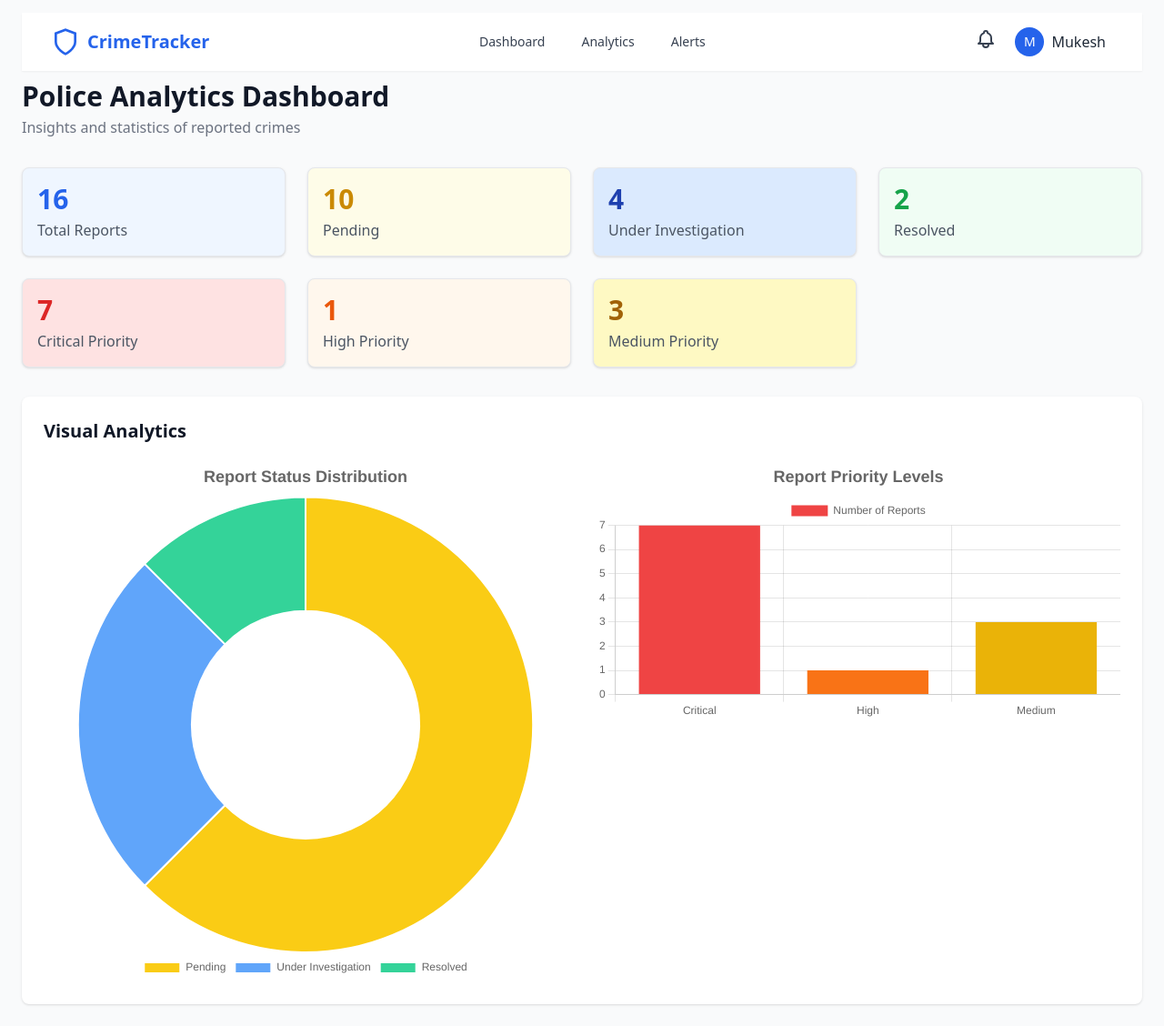
After one commit to Mukesh-15/Crime-Reporting-System, a Django app: page /analytics/ in a window 1280 px wide. The commit adds this page. Shown: the whole page at 91% size. Run offline with Django 5.2, Linux system fonts and the light colour scheme; a user stored in the database is signed in; data comes from the database, SQL or seed files in the repository; data that the repository does not hold is empty; some libraries are stand-ins or nearby versions.

Commit message:
io dashboard changed

```diff
--- a/main/urls.py
+++ b/main/urls.py
@@ -12,6 +12,7 @@ urlpatterns = [
     path('register/', views.sign_up, name='register'),
     path('view-profile/', views.profile_view, name='profile_view'),
     path('staff/view-profile/<int:user_id>/', views.view_user_profile, name='view_user_profile'),
+    path('analytics/', views.analytics_view, name='analytics'),
     path('edit-profile/', views.edit_profile, name='edit_profile'),
     path('alerts/', views.alerts, name='alerts'),
     path('notifications/', views.get_notifications, name='get_notifications'),
--- a/main/views.py
+++ b/main/views.py
@@ -54,9 +54,25 @@ def staff_home(request):
 
     return render(request, "PoliceDashboard.html", context)
 
+@user_passes_test(lambda u: u.is_staff)
+def analytics_view(request):
+    stats = {
+        'total': UserCrimeReport.objects.count(),
+        'pending': UserCrimeReport.objects.filter(status="Pending").count(),
+        'investigating': UserCrimeReport.objects.filter(status="Under Investigation").count(),
+        'resolved': UserCrimeReport.objects.filter(status="Resolved").count(),
+        'critical': UserCrimeReport.objects.filter(priority=5).count(),
+        'high': UserCrimeReport.objects.filter(priority=4).count(),
+        'medium': UserCrimeReport.objects.filter(priority=3).count(),
+    }
+    return render(request, 'police_analytics.html', {'stats': stats})
+
 
 @login_required
 def crime_reporting(request):
+    if request.user.is_staff:
+        return redirect('/')
+
     if request.method == 'POST':
         typeofCrime = request.POST.get('typeofCrime')
         description = request.POST.get('description')
@@ -294,7 +310,6 @@ def alerts(request):
     return render(request, 'alerts.html',context)
 
 
-
 @login_required
 def get_notifications(request):
     latest_notifications = Notification.objects.filter(user=request.user).order_by('-date')[:10]
--- a/templates/Header.html
+++ b/templates/Header.html
@@ -12,8 +12,15 @@
       <!-- Nav Links (Desktop) -->
       <nav class="hidden md:flex items-center space-x-4">
         <a href="/" class="text-gray-700 hover:text-blue-600 px-3 py-2 rounded-md text-sm font-medium">Dashboard</a>
+        {% if user.is_staff %}
+        <a href="{% url 'analytics' %}"
+          class="text-gray-700 hover:text-blue-600 px-3 py-2 rounded-md text-sm font-medium flex items-center gap-1">
+          Analytics
+        </a>
+        {% else %}
         <a href="{% url 'report_crime'%}"
           class="text-gray-700 hover:text-blue-600 px-3 py-2 rounded-md text-sm font-medium">Report Crime</a>
+        {% endif %}
         <a href="{% url 'alerts'%}"
           class="text-gray-700 hover:text-blue-600 px-3 py-2 rounded-md text-sm font-medium">Alerts</a>
       </nav>
@@ -113,12 +120,23 @@
       </svg>
       Dashboard
     </a>
+    {% if user.is_staff %}
+    <a href="{% url 'analytics' %}" class="flex items-center text-gray-700 hover:text-blue-600">
+      <svg class="h-5 w-5 mr-2" fill="none" stroke="currentColor" stroke-width="2" viewBox="0 0 24 24">
+        <path d="M3 3v18h18" />
+        <path d="M7 13h2v5H7zM11 9h2v9h-2zM15 6h2v12h-2z" />
+      </svg>
+      Analytics
+    </a>
+    {% else %}
     <a href="{% url 'report_crime'%}" class="flex items-center text-gray-700 hover:text-blue-600">
       <svg class="h-5 w-5 mr-2" fill="none" stroke="currentColor" stroke-width="2" viewBox="0 0 24 24">
         <path d="M9 12h6m-6 4h6m-7 4h8a2 2 0 002-2V6a2 2 0 00-2-2H7a2 2 0 00-2 2v12a2 2 0 002 2z" />
       </svg>
       Report Crime
     </a>
+    {% endif %}
+
     <a href="{% url 'alerts'%}" class="flex items-center text-gray-700 hover:text-blue-600">
       <svg class="h-5 w-5 mr-2" fill="none" stroke="currentColor" stroke-width="2" viewBox="0 0 24 24">
         <path d="M3 3v18h18" />
@@ -197,7 +215,6 @@
       .then(() => loadNotifications());
   }
 
-  // Auto-refresh badge every 30s
   setInterval(() => {
     fetch('/notifications/')
       .then(res => res.json())
@@ -212,7 +229,6 @@
       });
   }, 30000);
 
-  // Initial badge fetch on load
   window.addEventListener("DOMContentLoaded", () => {
     fetch('/notifications/')
       .then(res => res.json())
--- /dev/null
+++ b/templates/police_analytics.html
@@ -0,0 +1,148 @@
+<!DOCTYPE html>
+<html lang="en">
+
+<head>
+  <meta charset="UTF-8" />
+  <meta name="viewport" content="width=device-width, initial-scale=1.0" />
+  <title>Police Analytics Dashboard</title>
+  <script src="https://cdn.tailwindcss.com"></script>
+  <script src="https://cdn.jsdelivr.net/npm/chart.js"></script>
+  <style>
+    header {
+      position: sticky;
+      top: 0;
+      margin-bottom: 10px;
+      margin-top: -10px;
+      z-index: 2;
+    }
+  </style>
+</head>
+
+<body class="bg-gray-50 text-gray-900 p-6 font-sans">
+  {% include "Header.html" %}
+
+  <div class="max-w-7xl mx-auto space-y-8">
+    <div>
+      <h1 class="text-3xl font-bold">Police Analytics Dashboard</h1>
+      <p class="text-gray-500 mt-1">Insights and statistics of reported crimes</p>
+    </div>
+
+    <!-- Stats Summary -->
+    <div class="grid grid-cols-2 md:grid-cols-3 lg:grid-cols-4 gap-6">
+      <div class="p-4 border rounded-lg bg-blue-50 shadow">
+        <p class="text-3xl font-bold text-blue-600">{{ stats.total }}</p>
+        <p class="text-gray-600 mt-1">Total Reports</p>
+      </div>
+      <div class="p-4 border rounded-lg bg-yellow-50 shadow">
+        <p class="text-3xl font-bold text-yellow-600">{{ stats.pending }}</p>
+        <p class="text-gray-600 mt-1">Pending</p>
+      </div>
+      <div class="p-4 border rounded-lg bg-blue-100 shadow">
+        <p class="text-3xl font-bold text-blue-800">{{ stats.investigating }}</p>
+        <p class="text-gray-600 mt-1">Under Investigation</p>
+      </div>
+      <div class="p-4 border rounded-lg bg-green-50 shadow">
+        <p class="text-3xl font-bold text-green-600">{{ stats.resolved }}</p>
+        <p class="text-gray-600 mt-1">Resolved</p>
+      </div>
+      <div class="p-4 border rounded-lg bg-red-100 shadow">
+        <p class="text-3xl font-bold text-red-600">{{ stats.critical }}</p>
+        <p class="text-gray-600 mt-1">Critical Priority</p>
+      </div>
+      <div class="p-4 border rounded-lg bg-orange-50 shadow">
+        <p class="text-3xl font-bold text-orange-600">{{ stats.high }}</p>
+        <p class="text-gray-600 mt-1">High Priority</p>
+      </div>
+      <div class="p-4 border rounded-lg bg-yellow-100 shadow">
+        <p class="text-3xl font-bold text-yellow-700">{{ stats.medium }}</p>
+        <p class="text-gray-600 mt-1">Medium Priority</p>
+      </div>
+    </div>
+
+    <!-- Charts Section -->
+    <div class="bg-white rounded-lg shadow p-6">
+      <h2 class="text-xl font-semibold mb-4">Visual Analytics</h2>
+
+      <div class="grid grid-cols-1 md:grid-cols-2 gap-8">
+        <div>
+          <canvas id="statusChart"></canvas>
+        </div>
+        <div>
+          <canvas id="priorityChart"></canvas>
+        </div>
+      </div>
+    </div>
+  </div>
+
+  <script>
+    const statusData = [
+      {{ stats.pending }},
+      {{ stats.investigating }},
+      {{ stats.resolved }}
+    ];
+
+    const priorityData = [
+      {{ stats.critical }},
+      {{ stats.high }},
+      {{ stats.medium }}
+    ];
+
+    const statusCtx = document.getElementById('statusChart');
+    const priorityCtx = document.getElementById('priorityChart');
+
+    new Chart(statusCtx, {
+      type: 'doughnut',
+      data: {
+        labels: ['Pending', 'Under Investigation', 'Resolved'],
+        datasets: [{
+          data: statusData,
+          backgroundColor: ['#FACC15', '#60A5FA', '#34D399'],
+        }]
+      },
+      options: {
+        plugins: {
+          title: {
+            display: true,
+            text: 'Report Status Distribution',
+            font: {
+              size: 18
+            }
+          },
+          legend: {
+            position: 'bottom'
+          }
+        }
+      }
+    });
+
+    new Chart(priorityCtx, {
+      type: 'bar',
+      data: {
+        labels: ['Critical', 'High', 'Medium'],
+        datasets: [{
+          label: 'Number of Reports',
+          data: priorityData,
+          backgroundColor: ['#EF4444', '#F97316', '#EAB308']
+        }]
+      },
+      options: {
+        plugins: {
+          title: {
+            display: true,
+            text: 'Report Priority Levels',
+            font: {
+              size: 18
+            }
+          }
+        },
+        scales: {
+          y: {
+            beginAtZero: true
+          }
+        }
+      }
+    });
+  </script>
+</body>
+
+</html>
```
Also changed, not shown: templates/alerts.html (+0 -24 lines), templates/reporting.html (+14 -5 lines).
